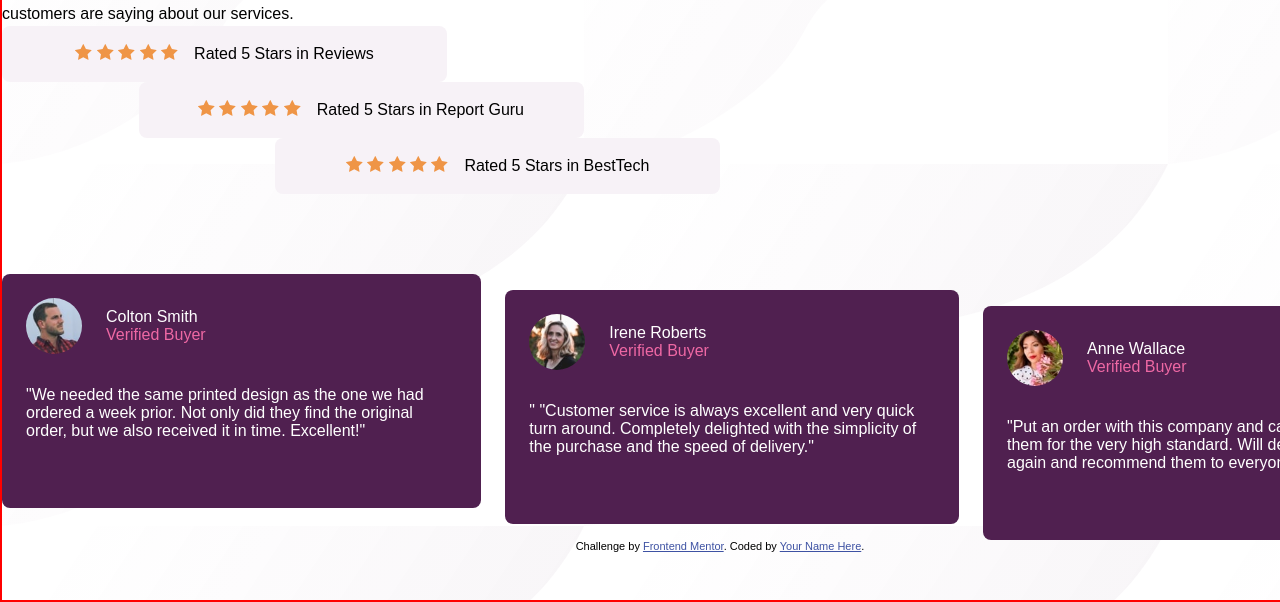
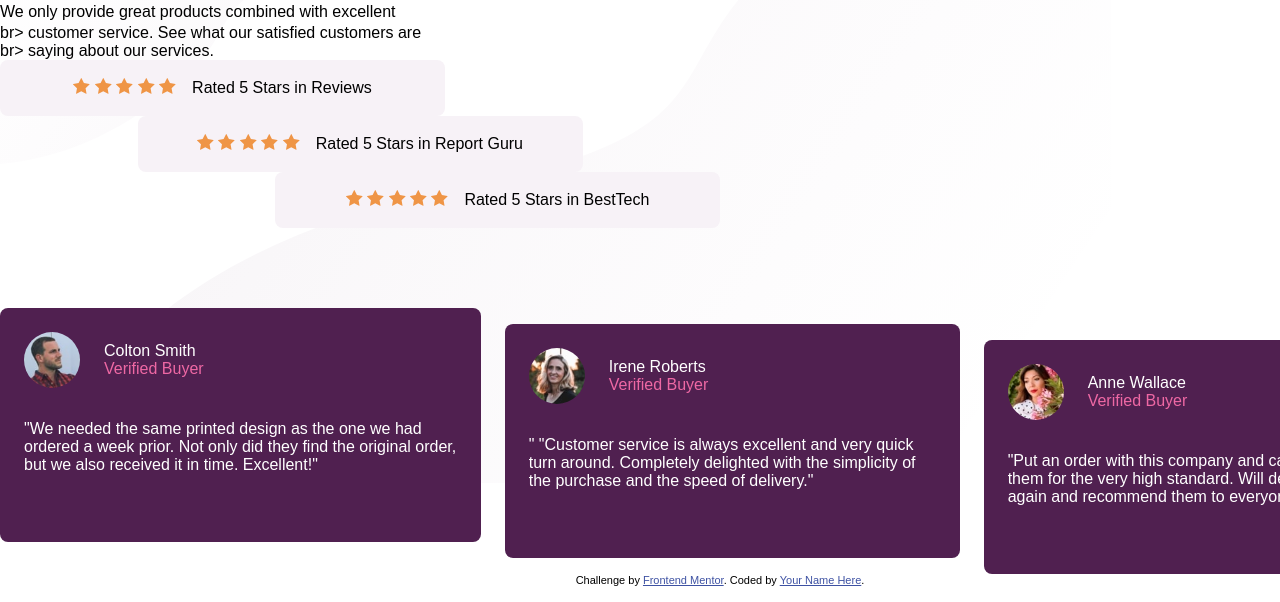
Before and after one commit to sdzufle/Social-Proof, a plain HTML site: page social-proof-section-master/index.html in a window 1280 px wide. Shown: the part 198-800 px from the top of the page. Drawn offline with Linux system fonts and the light colour scheme.

Commit message:
added html and cs styling structure

```diff
--- a/social-proof-section-master/index.html
+++ b/social-proof-section-master/index.html
@@ -17,11 +17,11 @@
 
 <body>
   <div class="Parent-Container">
-    <div class="Uers-stars">
+    <div class="Users-stars">
     <div class="Users">
-      <h1>10,000+ of our users love our products</h1>
-      <p>We only provide great products combined with excellent customer service.
-        See what our satisfied customers are saying about our services.</p>
+      <h1>10,000+ of our </br> users love our </br> products</h1>
+      <p>We only provide great products combined with excellent </p>br> customer service.
+        See what our satisfied customers are </div>br> saying about our services.</p>
     </div>
     <div class="Stars">
       <div class="Rating">
--- a/social-proof-section-master/style.css
+++ b/social-proof-section-master/style.css
@@ -11,11 +11,10 @@ body{
     flex-direction: column;
     justify-content: center;
     align-items: center;
-    left: 0;border: 2px solid red;
-    background-image: url(./images/bg-pattern-top-desktop.svg); top: left;
-
+    background-image: url(./images/bg-pattern-top-desktop.svg),url(./images/bg-pattern-bottom-desktop.svg);
+    background-repeat: no-repeat,no-repeat;
+    background-position: 0vw 0vh,2vw 1vh;
   }
-
   .parent-container{
     position: relative;
     width: 69.375rem;
```
